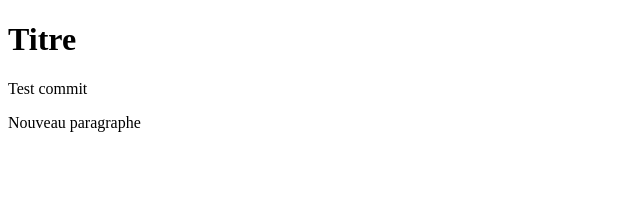
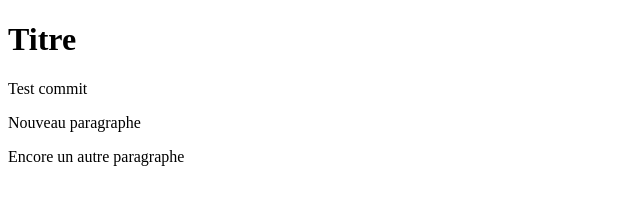
Before and after one commit to DoryanF/repo-tp1, a plain HTML site: page page.html in a window 1280 px wide. Shown: the whole page, without its empty margins (0-640 px from the left). Drawn offline with Linux system fonts and the light colour scheme.

Commit message:
update page html

```diff
--- a/page.html
+++ b/page.html
@@ -10,5 +10,7 @@
     <p>Test commit</p>
 
     <p>Nouveau paragraphe</p>
+
+    <p>Encore un autre paragraphe</p>
 </body>
 </html>
```
